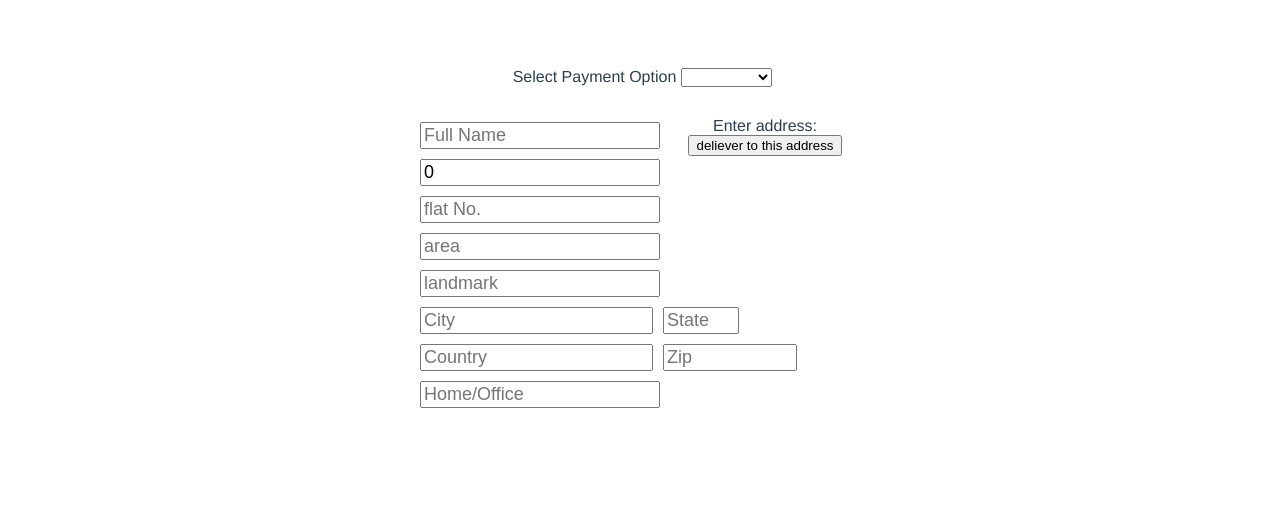
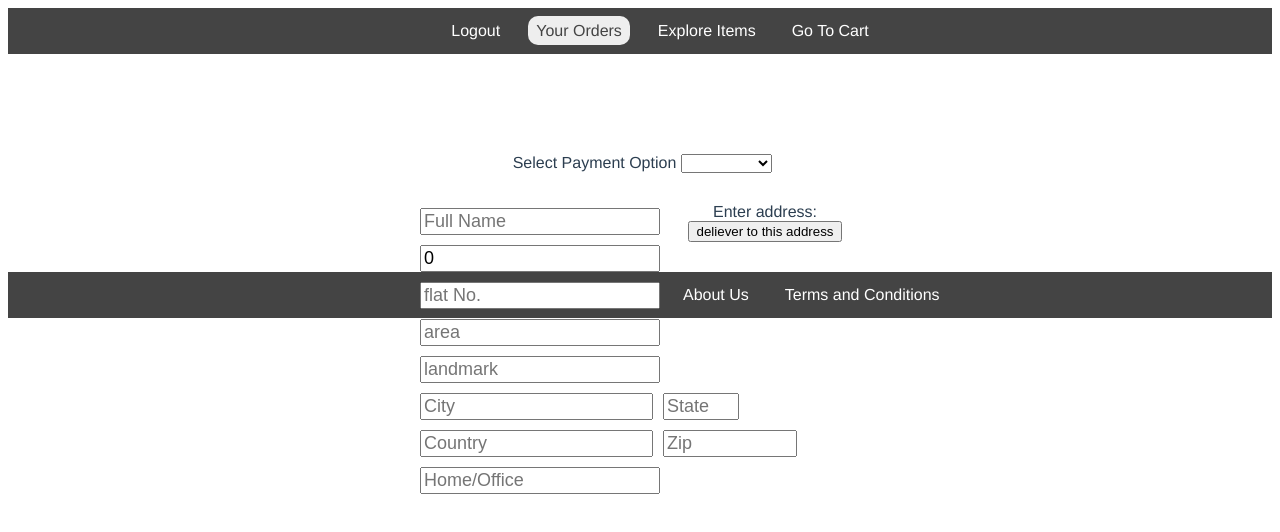
Before and after one commit to AnubhavMukhija7/shopping-cart, a Vue app in the folder shopping-cart/: page /order in a window 1280 px wide. Shown: the top 532 px of the page. Built offline with nearby package versions, Linux system fonts and the light colour scheme.

Commit message:
header and footer has been added

```diff
--- a/shopping-cart/src/App.vue
+++ b/shopping-cart/src/App.vue
@@ -1,12 +1,27 @@
 <template>
   <div id="app">
+    <show-header></show-header>
     <div id="nav">
       <!-- <router-link to="/">Home</router-link> |
       <router-link to="/about">About</router-link> -->
     </div>
     <router-view />
+    <show-footer></show-footer>
   </div>
 </template>
+
+<script lang="ts">
+import header from './views/Header.vue';
+import footer from './views/Footer.vue';
+import Vue from 'vue'
+export default Vue.extend({
+  components:{
+    'show-header':header,
+    'show-footer' : footer
+  }
+})
+</script>
+
 
 <style>
 #app {
--- a/shopping-cart/src/components/Cart.vue
+++ b/shopping-cart/src/components/Cart.vue
@@ -26,11 +26,11 @@
                 </tr>
                 <tr>
                     <td>tax:</td>
-                    <td>{{tax}}</td>
+                    <td>{{taxOnCart}}</td>
                 </tr>
                 <tr>
                     <td>Total Cart Price</td>
-                    <td>{{totalPrice}}</td>
+                    <td>{{totalCartPrice}}</td>
                 </tr>
             </table>
         </div>
@@ -43,22 +43,7 @@
 import {CartItem, CartItems} from '../interface/cart-items-interace';
 import Vue from 'vue'
 export default Vue.extend({
-    data(){
-        return{
-            cartProducts: [] as CartItems,
-            subTotal:0 as number,
-            tax:0 as number,
-            totalPrice:0 as number,
-        }
-    },
     methods:{
-        getCartDetails(){
-            this.cartProducts = this.$store.state.cart.cartItems;
-            this.subTotal = this.$store.state.cart.subTotal;
-            this.tax=this.$store.state.cart.tax
-            this.totalPrice =this.$store.state.cart.totalPrice;
-            console.log(this.cartProducts);
-        },
         subTotalCalc(priceEach:number,quantity:number):number{
             return priceEach*quantity;
         },
@@ -69,9 +54,22 @@ export default Vue.extend({
             this.$store.dispatch('updateProducts',this.cartProducts);
         }
     },
-    created(){
-        this.getCartDetails();
-    },
+    computed:{
+        cartProducts(){
+            console.log(this.$store.state.cart.cartItems);
+            return this.$store.state.cart.cartItems;
+        },
+        subTotalPrice(){
+            return this.$store.state.cart.subTotal;
+        },
+        taxOnCart(){
+
+            return this.$store.state.cart.tax;
+        },
+        totalCartPrice(){
+            return this.$store.state.cart.totalPrice;
+        }
+    }
 });
 </script>
 
--- a/shopping-cart/src/components/Items.vue
+++ b/shopping-cart/src/components/Items.vue
@@ -114,7 +114,6 @@ export default Vue.extend({
         colour: 'black',
       };
       await this.$store.dispatch('addItems', req);
-      this.$router.push('/cart');
     },
   },
 });
--- a/shopping-cart/src/store/modules/cart-module.ts
+++ b/shopping-cart/src/store/modules/cart-module.ts
@@ -26,13 +26,13 @@ export default{
                     }
                 });
                 state.subTotalPrice=total;
-                state.tax = Number((12/100)*total);
+                state.tax = (12/100)*total;
+
                 state.totalPrice = state.subTotalPrice+state.tax;
         },
         DELETE_ITEMS(state:any,productId:number){
-            console.log(productId);
             state.cartItems= state.cartItems.filter((product:CartItem) => product.id!== productId);
-            console.log(state.cartItems);
+
         }
     },
     actions:{
--- /dev/null
+++ b/shopping-cart/src/views/Footer.vue
@@ -0,0 +1,35 @@
+<template>
+    <nav>
+        <ul>
+            <li><router-link to="/about" exact>About Us</router-link></li>
+            <li><router-link to="/terms" exact>Terms and Conditions</router-link></li>
+        </ul>
+    </nav>
+</template>
+
+<style>
+    ul{
+    list-style-type: none;
+    text-align: left;
+    margin: 0;
+}
+li{
+    display: inline-block;
+    margin: 0 10px;
+}
+a{
+    color: #fff;
+    text-decoration: none;
+    padding: 6px 8px;
+    border-radius: 10px;
+}
+nav{
+    background: #444;
+    padding: 14px 0;
+    margin-bottom: 40px;
+}
+.router-link-active{
+    background: #eee;
+    color: #444;
+}
+</style>
--- /dev/null
+++ b/shopping-cart/src/views/Header.vue
@@ -0,0 +1,36 @@
+<template>
+    <nav>
+        <ul>
+            <li><router-link to="/" exact>Logout</router-link>
+            <li><router-link to="/order" exact>Your Orders</router-link></li>
+            <li><router-link to="/items" exact>Explore Items</router-link></li>
+            <li><router-link to="/cart" exact>Go To Cart</router-link></li>
+        </ul>
+    </nav>
+</template>
+<style scoped>
+ul{
+    list-style-type: none;
+    text-align: center;
+    margin: 0;
+}
+li{
+    display: inline-block;
+    margin: 0 10px;
+}
+a{
+    color: #fff;
+    text-decoration: none;
+    padding: 6px 8px;
+    border-radius: 10px;
+}
+nav{
+    background: #444;
+    padding: 14px 0;
+    margin-bottom: 40px;
+}
+.router-link-active{
+    background: #eee;
+    color: #444;
+}
+</style>
```
